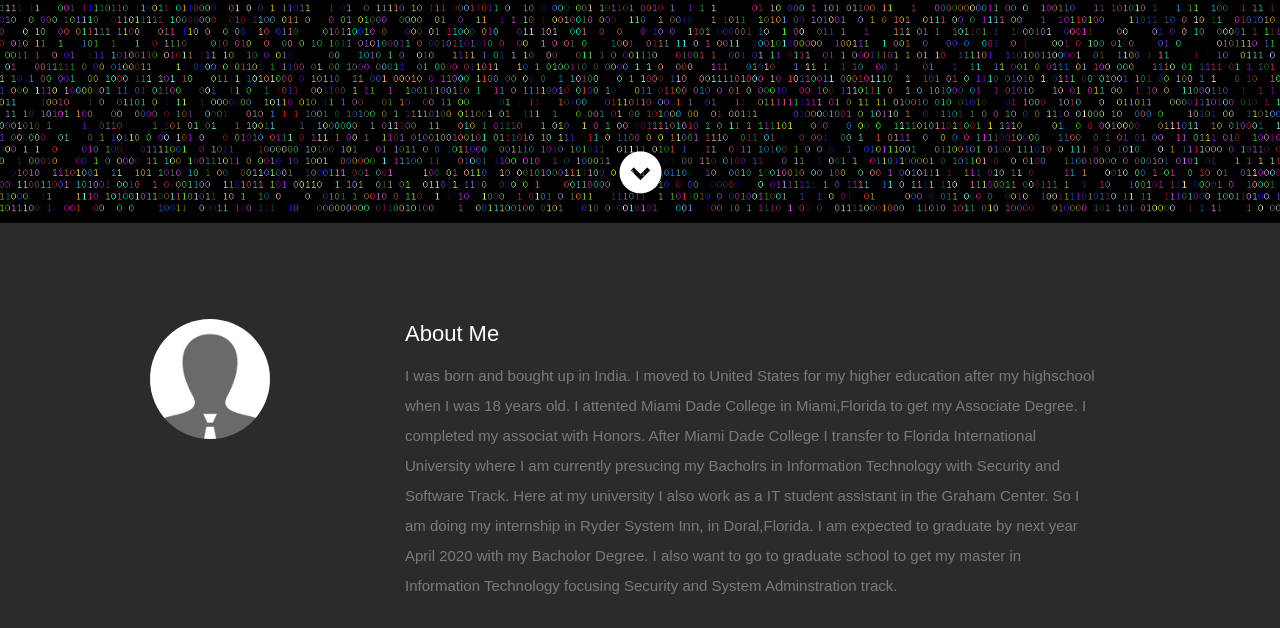
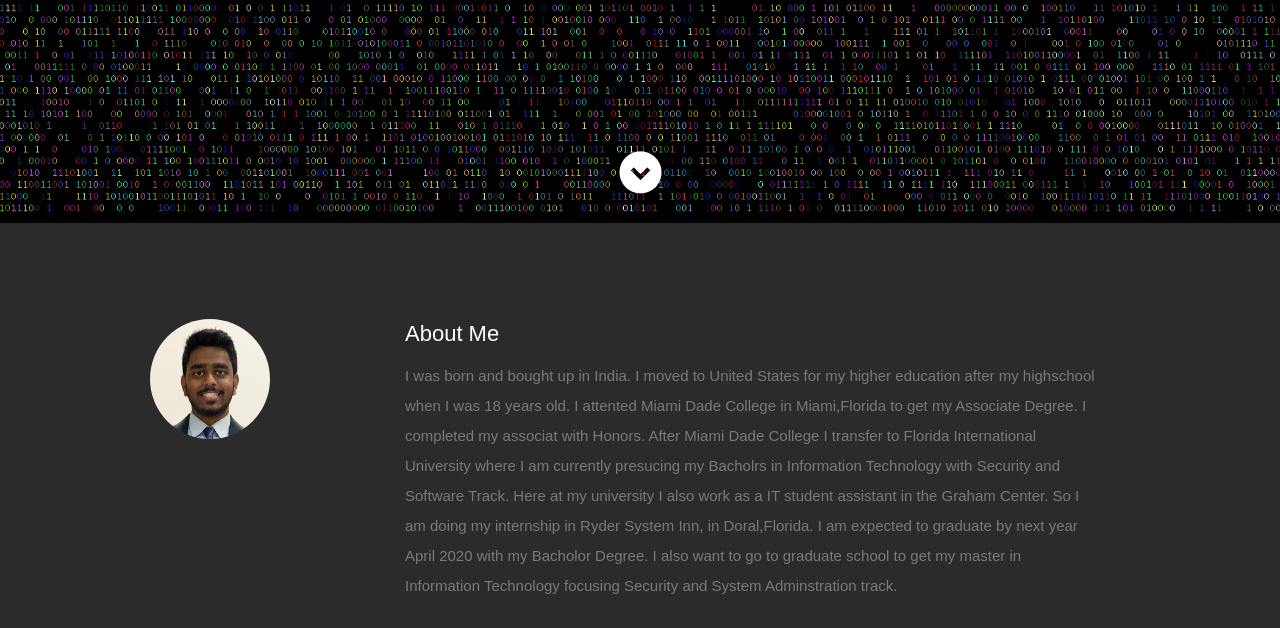
Before and after one commit to kuriakosethomas/Website, a plain HTML site: page index.html in a window 1280 px wide. Shown: the part 577-1205 px from the top of the page. Drawn offline with nearby package versions, Linux system fonts and the light colour scheme; a web font is replaced by a local one.

Commit message:
Update index.html

```diff
--- a/index.html
+++ b/index.html
@@ -88,7 +88,7 @@
 
          <div class="three columns">
 
-            <img class="profile-pic"  src="images/profilepic.jpg" alt="" />
+            <img class="profile-pic"  src="images/Kuriakose Thomas.jpg" alt="" />
 
          </div>
 
```
